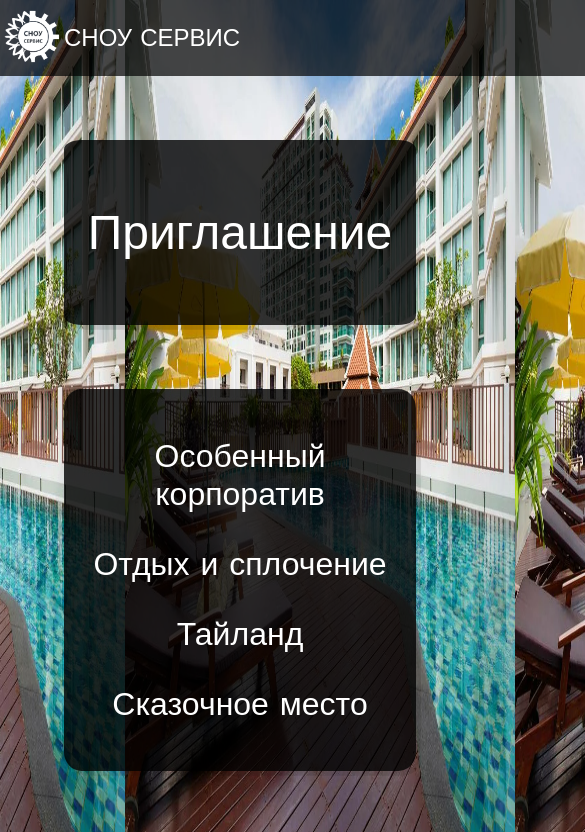
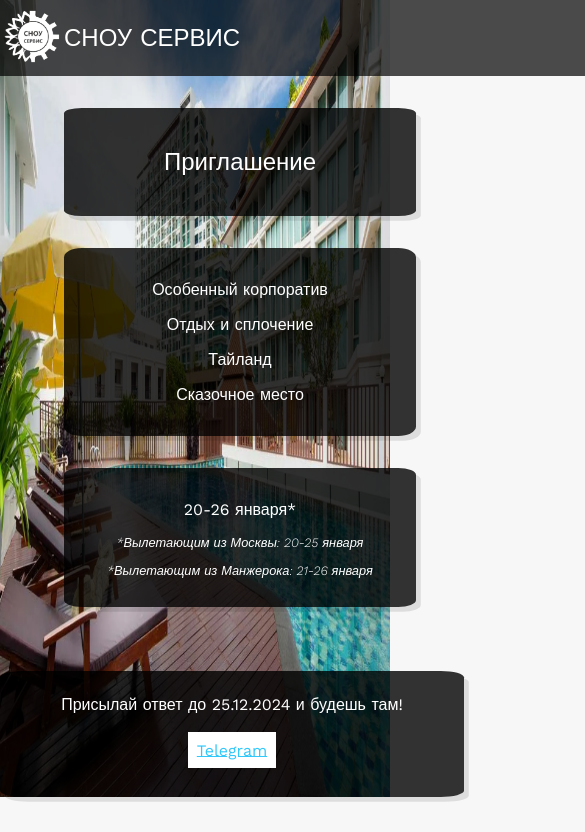
Before and after one commit to Panvanilla/Invitation, a plain HTML site: page index.html in a window 390 px wide. Shown: the top 832 px of the page, 585 px wide, since content can reach past the window. Drawn offline with nearby package versions, Linux system fonts and the light colour scheme.

Commit message:
Add files via upload

```diff
--- a/indes.css
+++ b/indes.css
@@ -160,7 +160,7 @@ a:hover {
     }
     .information-bar {
         width: 50%;
-        margin-top: 10%;
+        margin-top: 5%;
         margin-right: 10%;
         margin-left: 10%;
         background-color: rgba(0, 0, 0, 0.8);
@@ -171,12 +171,12 @@ a:hover {
         padding: 1rem;
     }
     .sub-text {
-        font-size: 1.5rem;
+        font-size: 0.8rem;
         text-align: center;
         font-style: italic;
     }
     .reply-bar {
-        width: 100%;
+        width: 70%;
         margin-top: 10%;
         background-color: rgba(0, 0, 0, 0.8);
         color: white;
@@ -191,10 +191,10 @@ a:hover {
         font-size: 1.5rem;
     }
     .main-text {
-        font-size: 2rem;
+        font-size: 1rem;
     }
     .very-main-text {
-        font-size: 3rem;
+        font-size: 1.5rem;
     }
     .button {
         margin-top: 6%;
@@ -206,7 +206,7 @@ a:hover {
         margin-left: 40%;
         margin-right: 40%;
         padding: 2%;
-        font-size: 2rem;
+        font-size: 1rem;
     }
     a:hover {
         background-color: rgb(50, 200, 250);
```
